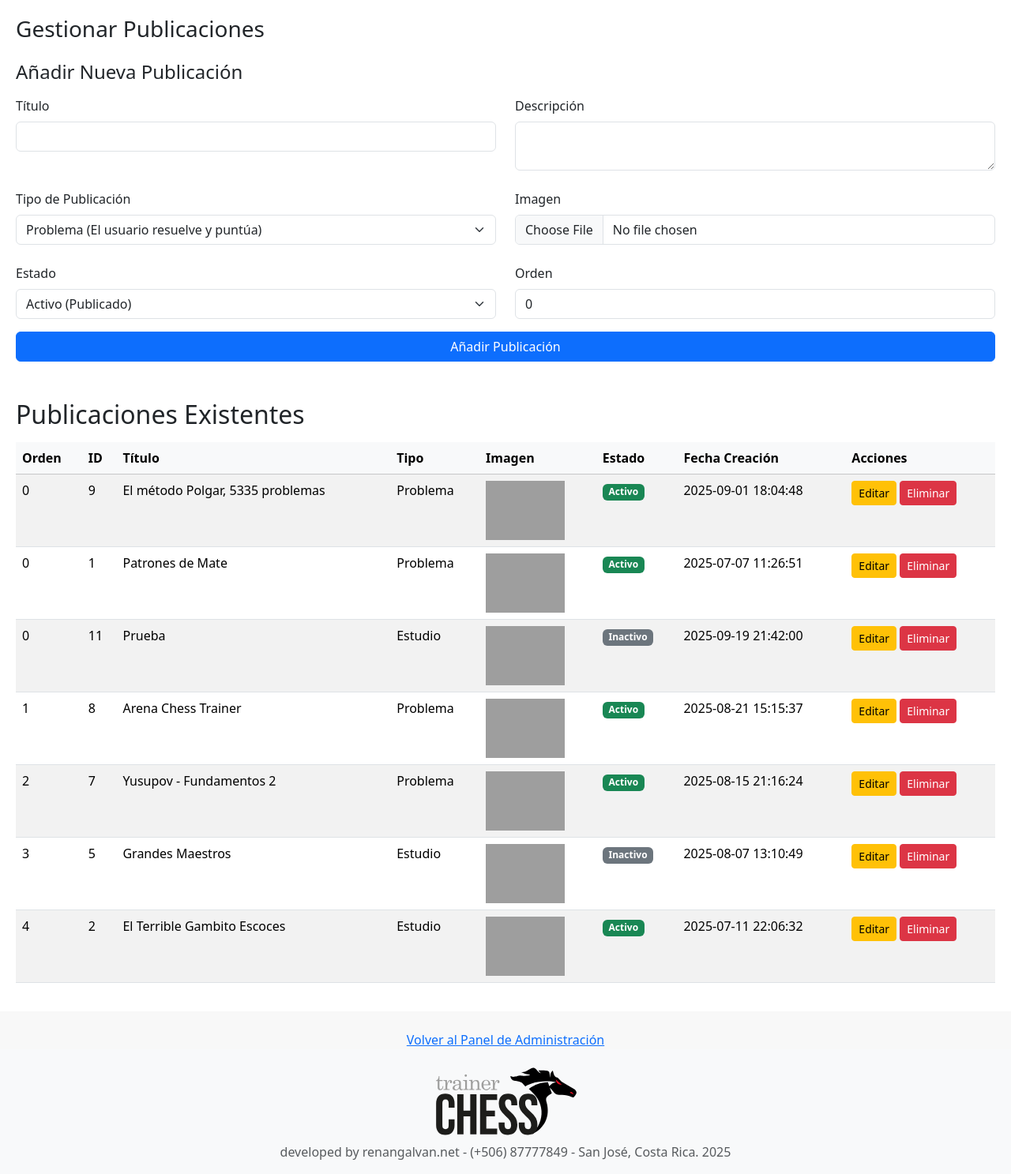
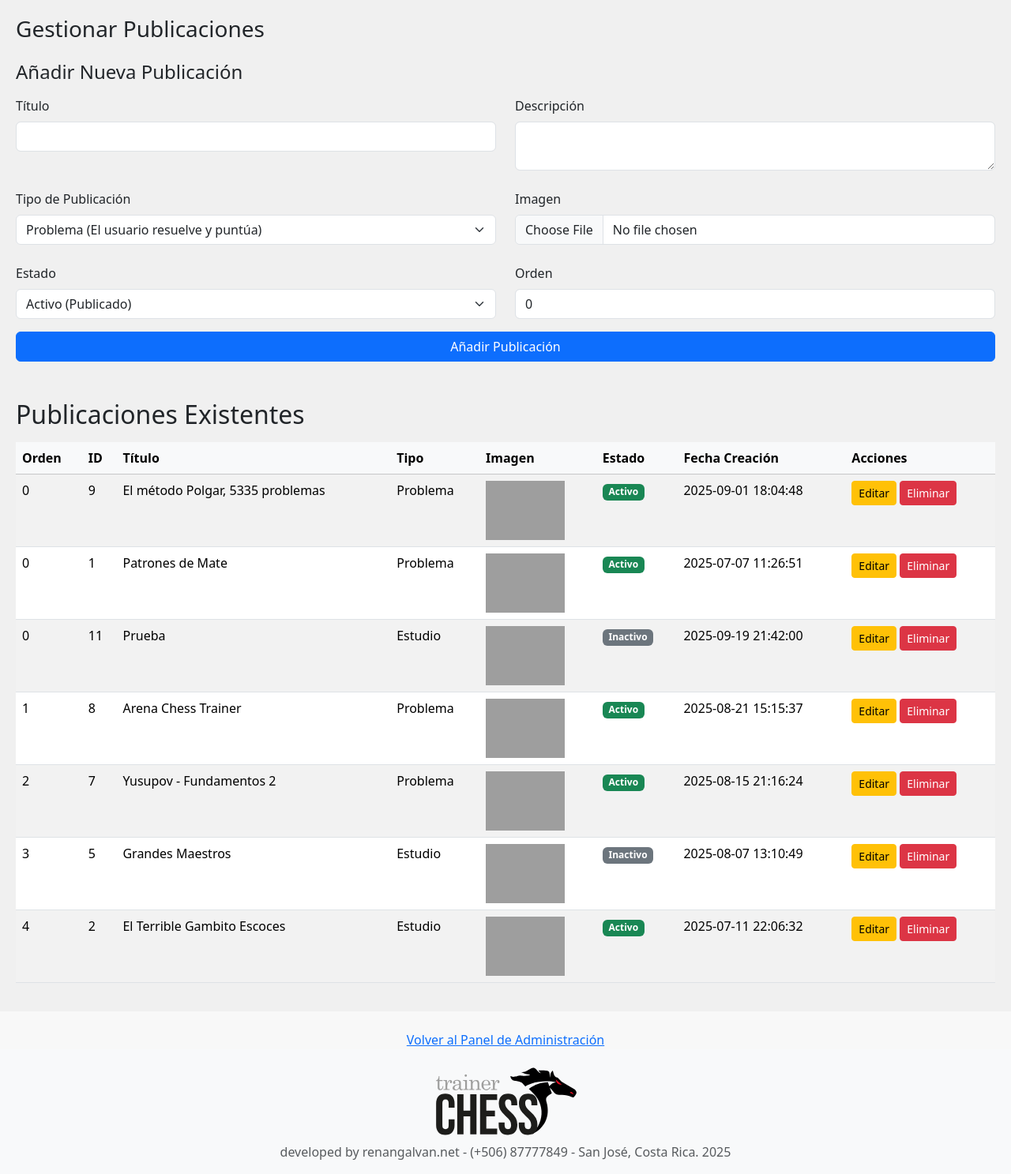
Before and after one commit to renan2013/chesstrainer, a PHP site: page /admin/gestionar_publicaciones.php in a window 1280 px wide. Shown: the part 68-1555 px from the top of the page at 79% size. Run offline with PHP 8.4, Linux system fonts and the light colour scheme; a user stored in the database is signed in; data comes from the database, SQL or seed files in the repository; grey boxes are pictures that could not be loaded.

Commit message:
Style: cambia el color de fondo de la página de gestión de publicaciones a gris

```diff
--- a/admin/gestionar_publicaciones.php
+++ b/admin/gestionar_publicaciones.php
@@ -63,7 +63,7 @@ if ($result && $result->num_rows > 0) {
 
 <div class="admin-container">
     <?php require_once 'includes/sidebar.php'; ?>
-    <main class="main-content">
+    <main class="main-content" style="background-color: #f0f0f0;">
 
         <h3 class="mb-4">Gestionar Publicaciones</h3>
 
```
